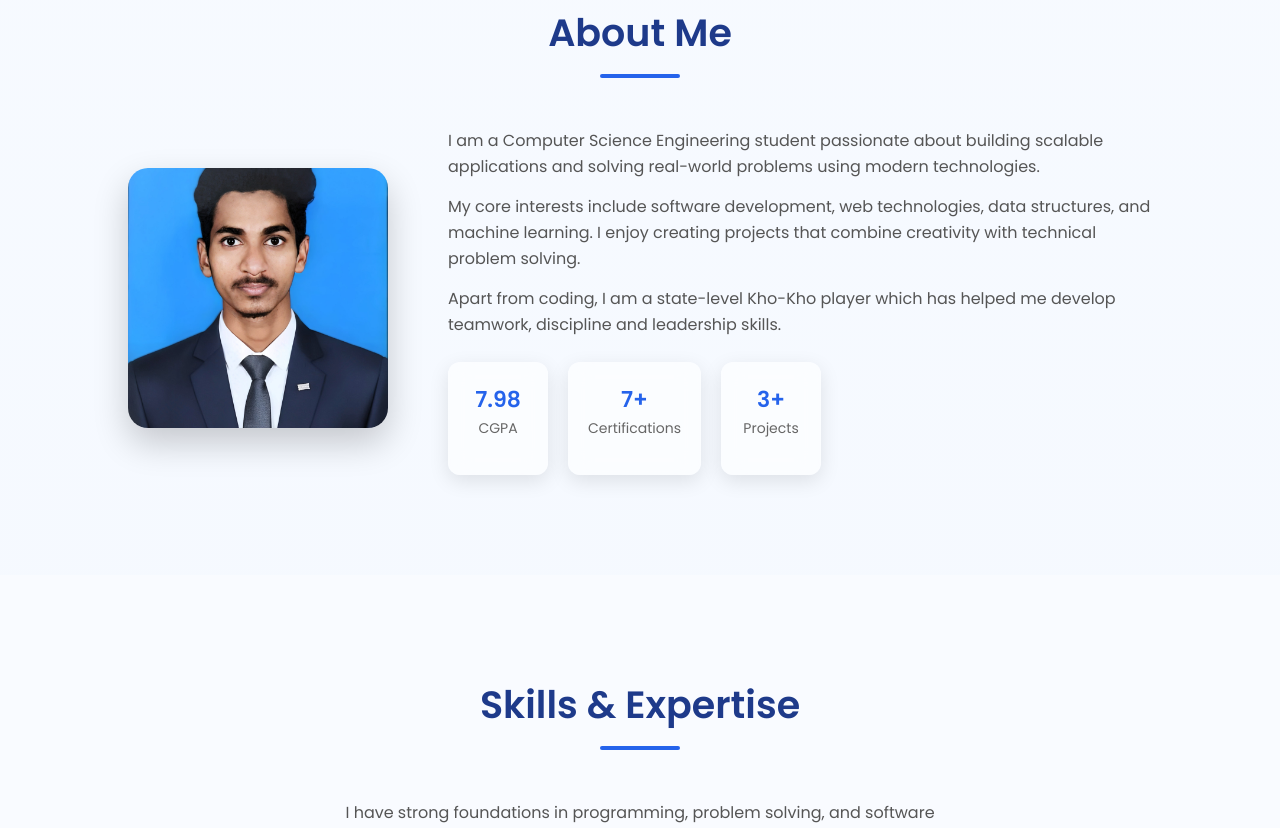
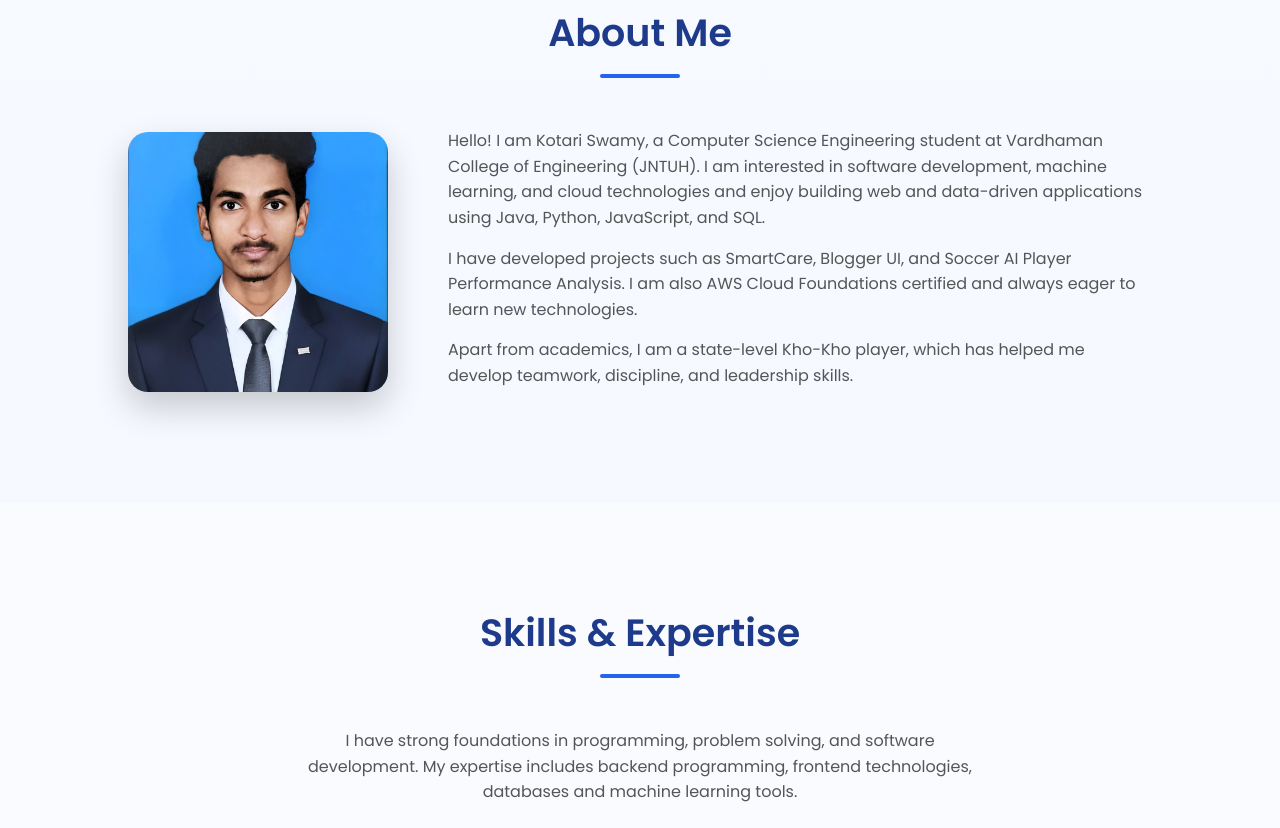
Before and after one commit to Swamy85/swamy-portfolio, a React (Create React App) app: page / in a window 1280 px wide. Shown: the part 1040-1868 px from the top of the page. Built offline with nearby package versions, Linux system fonts and the light colour scheme.

Commit message:
Update About.js

```diff
--- a/src/components/About.js
+++ b/src/components/About.js
@@ -44,40 +44,21 @@ function About() {
         >
 
           <p>
-            I am a Computer Science Engineering student passionate about
-            building scalable applications and solving real-world problems
-            using modern technologies.
+            Hello! I am Kotari Swamy, a Computer Science Engineering student at Vardhaman College of Engineering (JNTUH). I am interested in software development, machine learning, and cloud technologies and enjoy building web and data-driven applications using Java, Python, JavaScript, and SQL.
+          </p>
+
+
+
+          <p>
+            I have developed projects such as SmartCare, Blogger UI, and Soccer AI Player Performance Analysis. I am also AWS Cloud Foundations certified and always eager to learn new technologies.
           </p>
 
           <p>
-            My core interests include software development, web technologies,
-            data structures, and machine learning. I enjoy creating projects
-            that combine creativity with technical problem solving.
+            Apart from academics, I am a state-level Kho-Kho player, which has helped me develop teamwork, discipline, and leadership skills.
           </p>
 
-          <p>
-            Apart from coding, I am a state-level Kho-Kho player which has
-            helped me develop teamwork, discipline and leadership skills.
-          </p>
 
-          <div className="about-highlights">
 
-            <div className="highlight-card">
-              <h3>7.98</h3>
-              <p>CGPA</p>
-            </div>
-
-            <div className="highlight-card">
-              <h3>7+</h3>
-              <p>Certifications</p>
-            </div>
-
-            <div className="highlight-card">
-              <h3>3+</h3>
-              <p>Projects</p>
-            </div>
-
-          </div>
 
         </motion.div>
 
```
